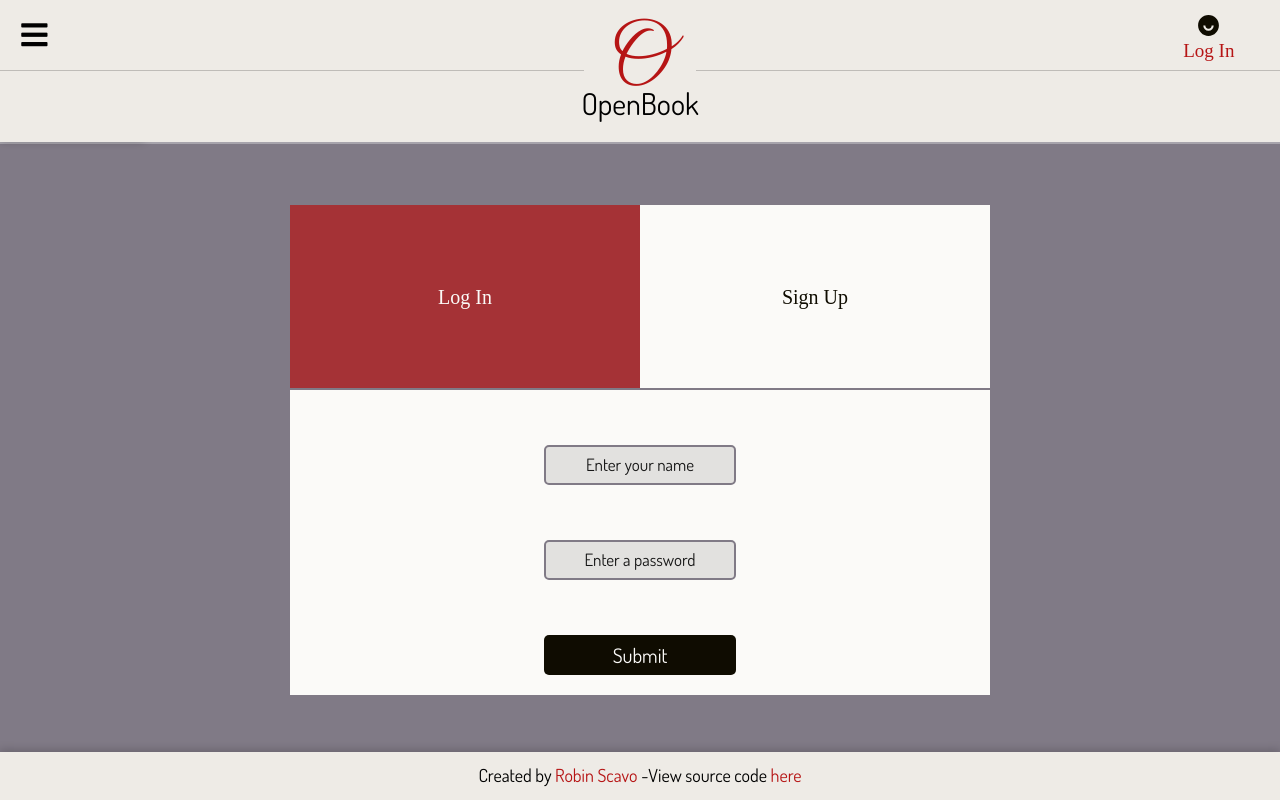
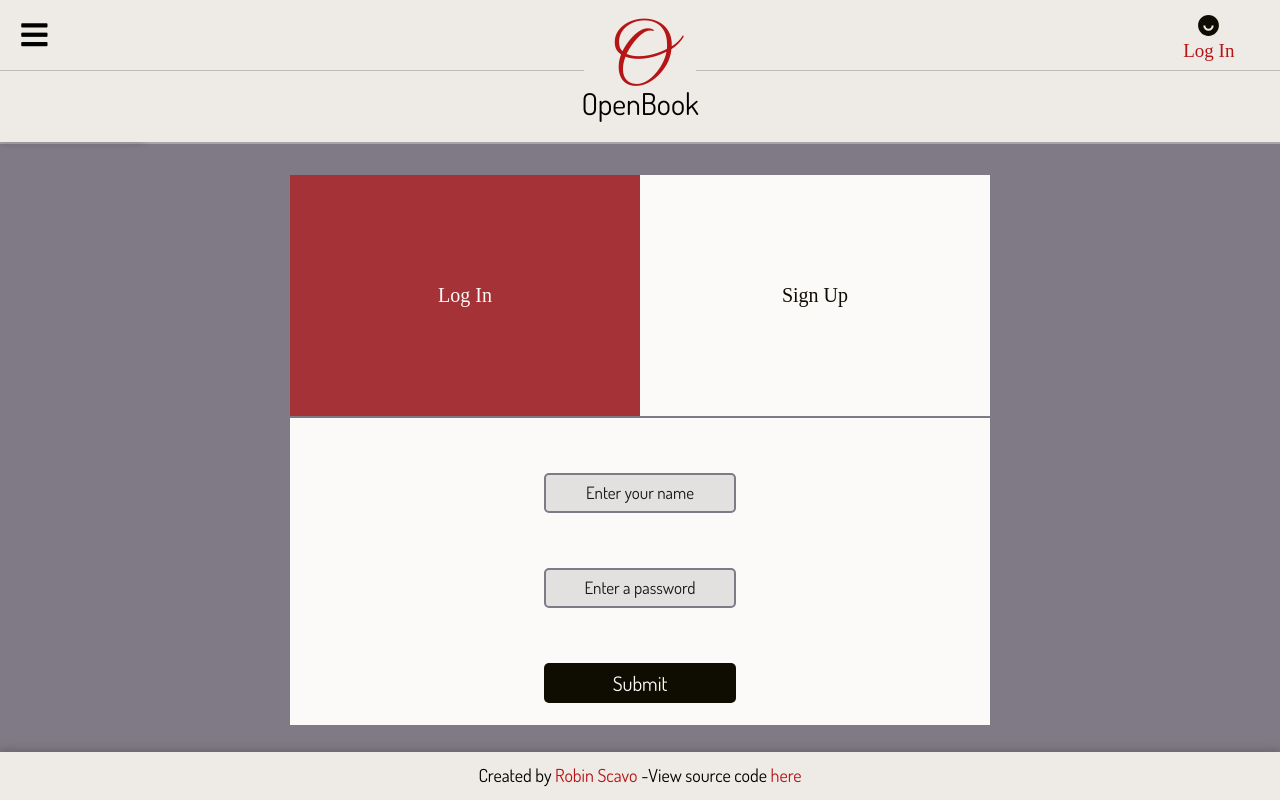
Before and after one commit to RobinScavo/open-book, a React (Create React App) app in the folder client/: page /login in a window 1280 px wide. Built offline with nearby package versions, Linux system fonts and the light colour scheme.

Commit message:
adjust register page

```diff
--- a/client/src/pages/login/login.scss
+++ b/client/src/pages/login/login.scss
@@ -11,9 +11,10 @@
 .form-container {
     display: flex;
     flex-direction: column;
-    height: 80%;
+    height: 90%;
     width: 70vw;
     max-width: 700px;
+    overflow: scroll;
 }
 
 .login-form {
@@ -44,7 +45,8 @@
     cursor: pointer;
     font-size: 20px;
     border-bottom: 2px solid var(--dark-color);
-    color: var(--black-color)
+    color: var(--black-color);
+    min-height: 100px;
 }
 
 #signup-button:hover {
```
Also changed, not shown: 2 other files (tests, documents, lock files or other folders).
